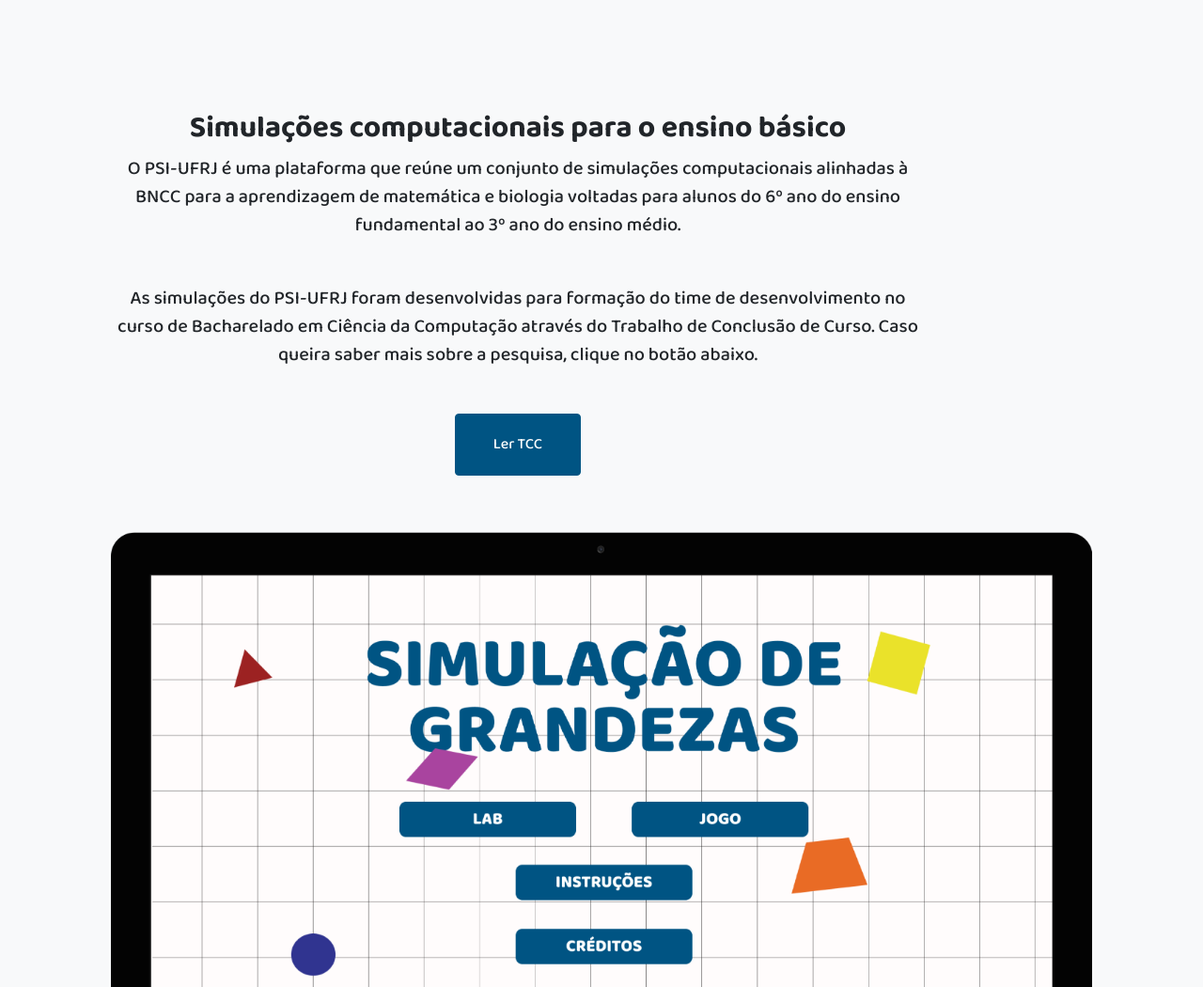
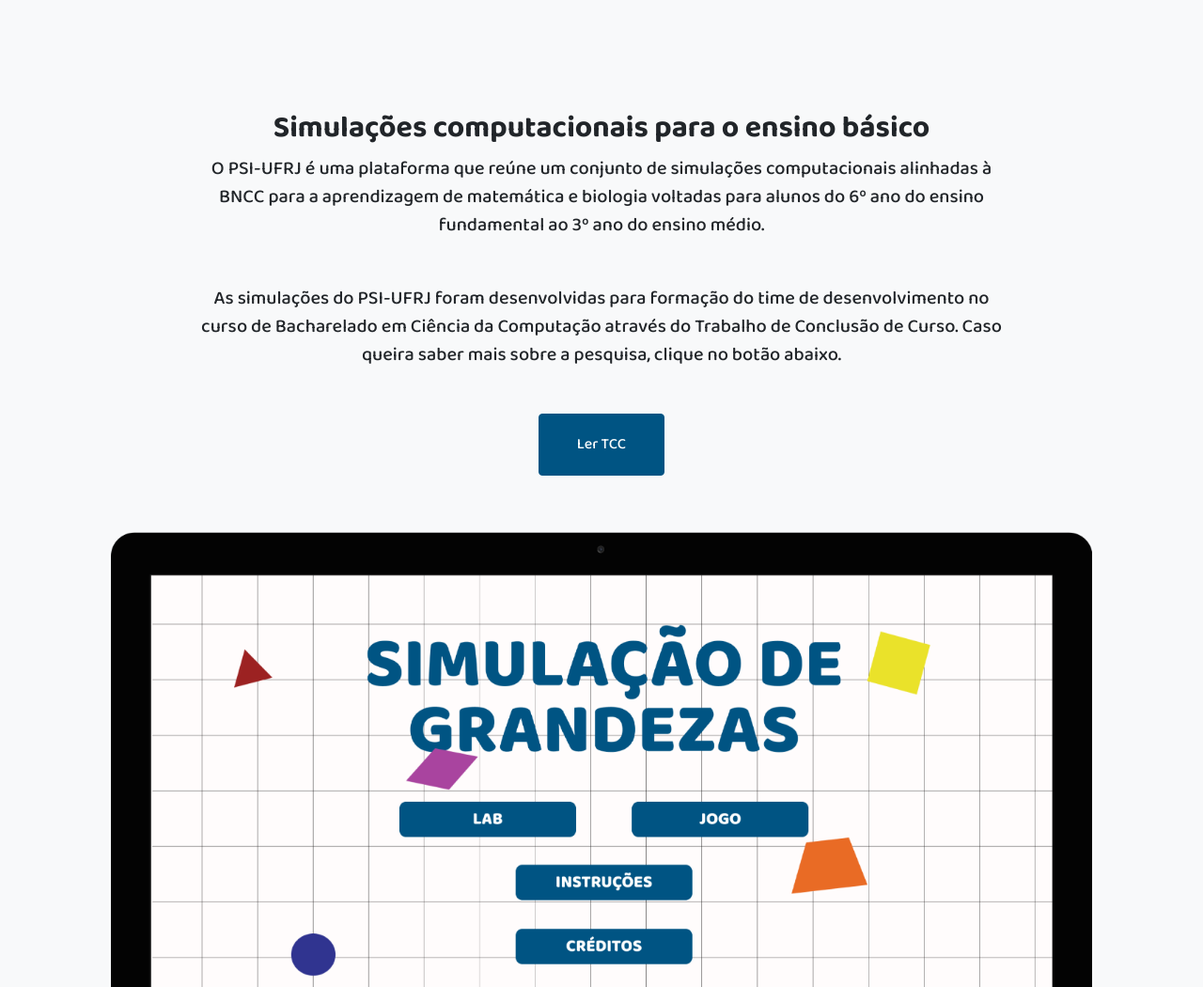
Before and after one commit to PSI-UFRJ/PSI-UFRJ.github.io, a plain HTML site: page index.html in a window 1280 px wide. Shown: the part 802-1852 px from the top of the page at 94% size. Drawn offline with nearby package versions, Linux system fonts and the light colour scheme.

Commit message:
fix: about section text is now centralized

```diff
--- a/index.html
+++ b/index.html
@@ -41,25 +41,19 @@
         <!-- About-->
         <section class="content-section text-dark bg-light" id="about" style="padding-bottom: 0rem">
             <div class="container px-4 px-lg-5 text-center" >
-              <div class="row gx-3 gx-lg-4 ">
+              <div class="row gx-4 gx-lg-5 justify-content-center">
                   <div class="col-lg-10">
                       <h2>Simulações computacionais para o ensino básico</h2>
                       <p class="lead mb-5">
                           O PSI-UFRJ é uma plataforma que reúne um conjunto de simulações computacionais alinhadas à BNCC para a aprendizagem de matemática e biologia voltadas para alunos do 6º ano do ensino fundamental ao 3º ano do ensino médio.
                       </p>
-                  </div>
-              </div>
-              <div class="row gx-3 gx-lg-4 text-center">
-                  <div class="col-lg-10">
                       <p class="lead mb-5">
                           As simulações do PSI-UFRJ foram desenvolvidas para formação do time de desenvolvimento no curso de Bacharelado em Ciência da Computação através do Trabalho de Conclusão de Curso. Caso queira saber mais sobre a pesquisa, clique no botão abaixo.
                       </p>
-                  </div>
-                  <div class="col-lg-10">
                       <a class="btn btn-primary btn-xl" href="">Ler TCC</a>
                   </div>
               </div>
-              <img class="img" src="assets/img/mockup2.png" alt="..." style="overflow:hidden; padding-top: 3rem" />
+              <img class="img" src="assets/img/mockup2.png" alt="..." style="padding-top: 3rem" />
             </div>
         </section>
         <!-- Services-->
```
